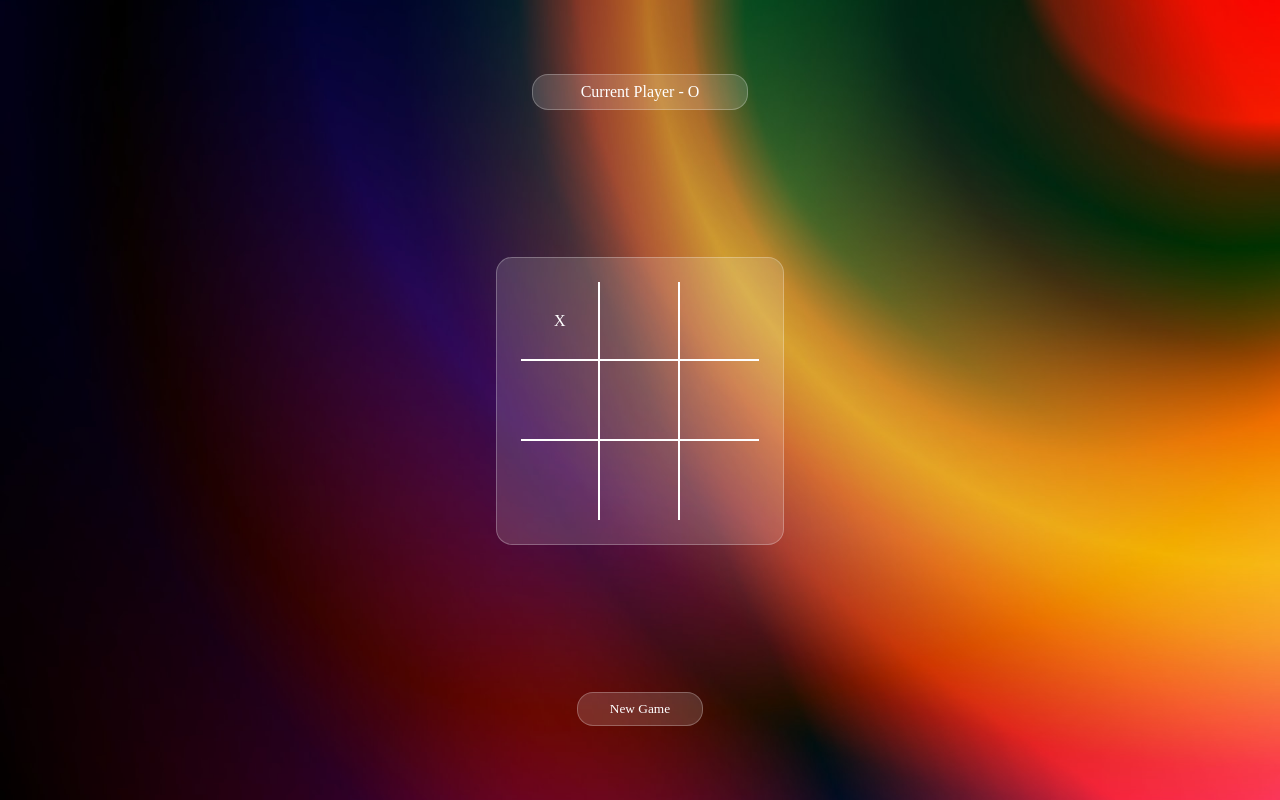
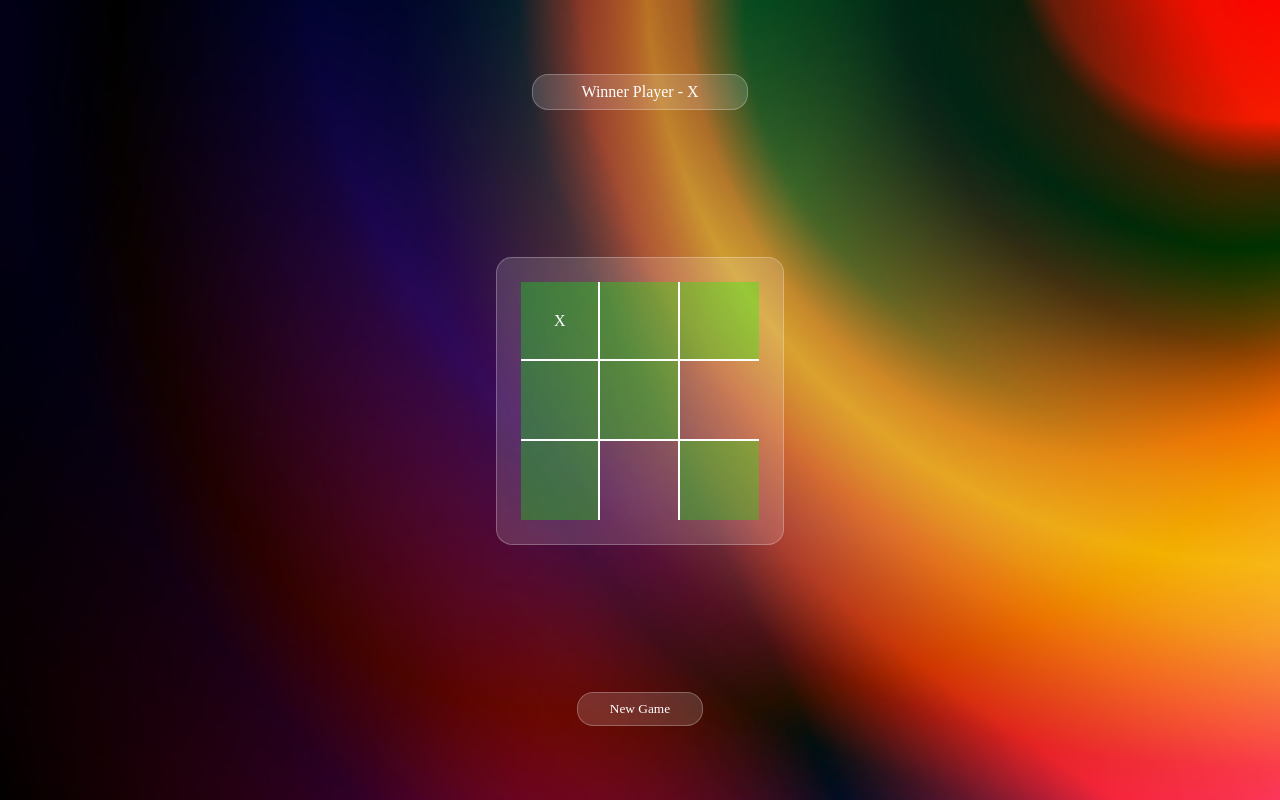
Before and after one commit to Anzar-jamal/Tic-Tac-Toe, a plain HTML site: page index.html in a window 1280 px wide. Both pictures are taken after a click on the element 560 px from the left and 321 px from the top of the page. Drawn offline with Linux system fonts and the light colour scheme.

Commit message:
90 %% completed

```diff
--- a/script.js
+++ b/script.js
@@ -32,7 +32,10 @@ function initGame () {
     boxes.forEach((box, index) => {
         box.innerText = "";
         boxes[index].style.pointerEvents="all";
+        box.classList = `box box${index+1}`;
+
     })
+    newGameBtn.classList.remove("active");
     gameInfo.innerText = `Current Player - ${currentPlayer}`;
 
 
@@ -56,6 +59,64 @@ function swapTurn() {
 }
 
 
+
+
+function checkGameOver() {
+
+    let answer = "";
+
+    winningPositions.forEach((position) => {
+
+        if( gameGrid[position[0]] !== ""  ||  gameGrid[position[1]]  !== "" ||  gameGrid[position[2]] !== ""
+            && (gameGrid[position[0]] === gameGrid[position[1]])  &&  (gameGrid[position[1]] === gameGrid[position[2]])){
+
+
+                if(gameGrid[position[0]]==="X"){
+                    answer = "X";
+                }
+
+                else{
+                    answer = "O";
+                }
+
+
+
+                boxes.forEach( (box) => {
+                    box.style.pointerEvents = "none";
+                });
+
+
+                boxes[position[0]].classList.add("win");
+                boxes[position[1]].classList.add("win");
+                boxes[position[2]].classList.add("win");
+            }
+
+        });
+
+        if(answer !== ""){
+            gameInfo.innerText = `Winner Player - ${answer}`;
+            newGameBtn.classList.add("active");
+            return;
+        }
+
+
+        let fillCount = 0;
+        gameGrid.forEach((box) => {
+            if(box !== "")
+                fillCount++;
+        });
+
+
+        if(fillCount === 9){
+            gameInfo.innerText = "Game Tied";
+            newGameBtn.classList.add("active");
+
+        }
+}
+
+
+
+
 function handleClick(index) {
 
     if(gameGrid[index] === ""){
@@ -73,6 +134,11 @@ function handleClick(index) {
 
         // swap turn for 2nd player
         swapTurn();
+
+
+
+        // to check gameover
+        checkGameOver();
     }
 }
 
--- a/style.css
+++ b/style.css
@@ -76,3 +76,11 @@
     border-radius: 1rem;
 
 }
+
+.btn.active{
+    display: flex;
+}
+
+.win{
+    background-color: rgba(0, 255, 0, 0.3);
+}
```
